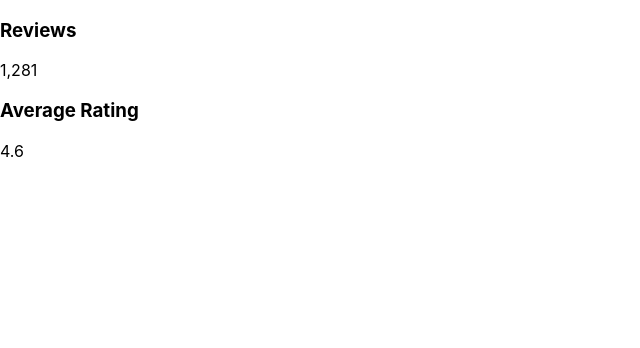
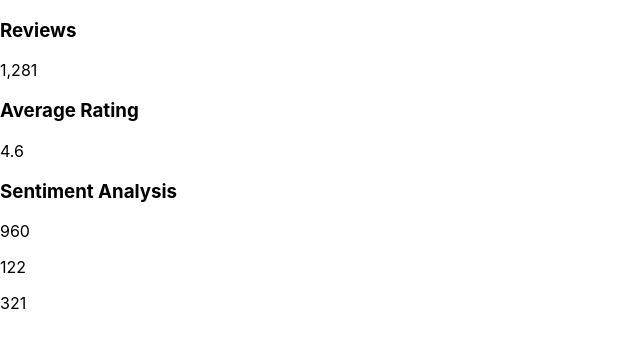
Before and after one commit to Calinpet/react-dashboard, a React (Create React App) app: page / in a window 1280 px wide. Shown: the top 348 px of the page, without its empty margins (0-640 px from the left). Built offline with nearby package versions, Linux system fonts and the light colour scheme.

Commit message:
create analysis

```diff
--- a/src/components/Analysis.js
+++ b/src/components/Analysis.js
@@ -0,0 +1,14 @@
+function Analysis() {
+  return(
+    <div className="analysis">
+          <h3>Sentiment Analysis</h3>
+           <div className="data">
+            <p>960</p>
+            <p>122</p>
+            <p>321</p>
+           </div>
+    </div>
+  );
+}
+
+export default Analysis
--- a/src/components/Dashboard.js
+++ b/src/components/Dashboard.js
@@ -1,5 +1,6 @@
 import Reviews from "./Reviews";
 import Rating  from "./Rating";
+import Analysis from "./Analysis";
 
 function Dashboard(){
   return(
@@ -7,6 +8,7 @@ function Dashboard(){
       <div className="dashboard">
          <Reviews/>
          <Rating/>
+         <Analysis/>
       </div>
 
       </div>
```
